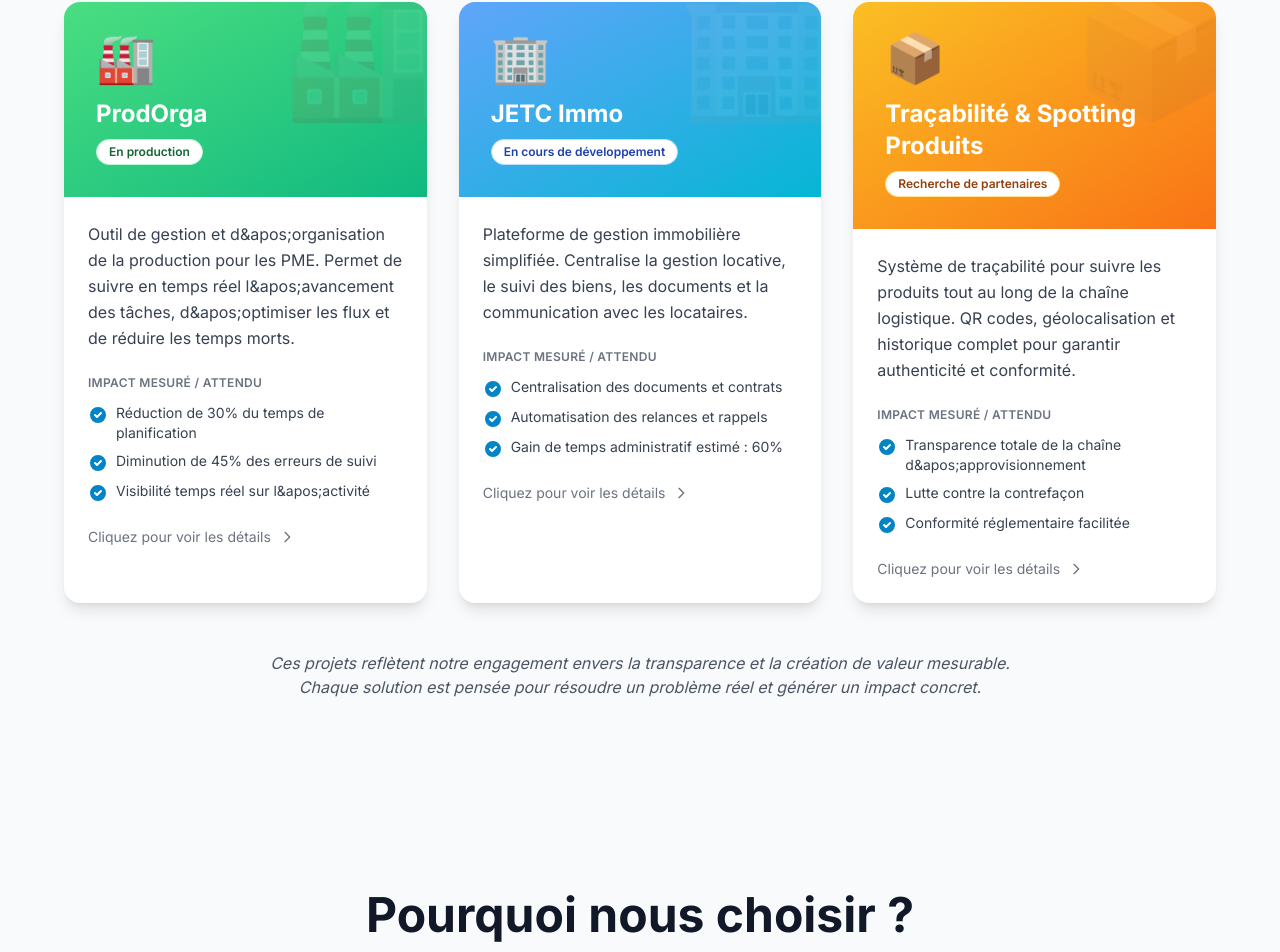
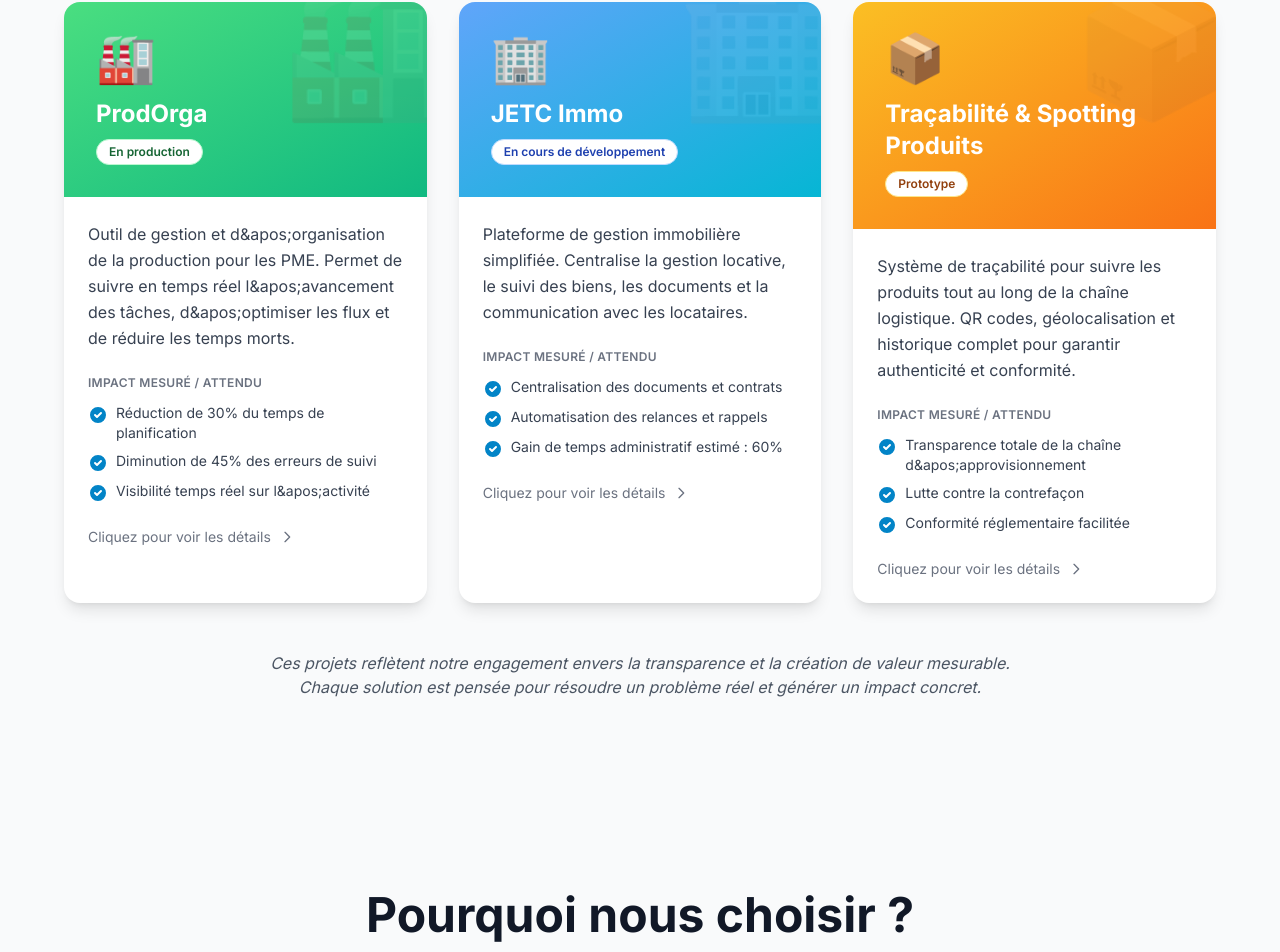
Before and after one commit to johnnyfleury87-ctrl/JECT_Solution, a Next.js app: page / in a window 1280 px wide. Shown: the part 3714-4666 px from the top of the page. Built offline with nearby package versions, Linux system fonts and the light colour scheme.

Commit message:
Mise à jour du projet Traçabilité: statut Prototype + lien QHSE + ton transparent

```diff
--- a/components/Projects.js
+++ b/components/Projects.js
@@ -71,33 +71,33 @@ const projects = [
   {
     id: 'tracabilite',
     name: 'Traçabilité & Spotting Produits',
-    status: 'Recherche de partenaires',
+    status: 'Prototype',
     statusColor: 'bg-amber-100 text-amber-800 border-amber-200',
     emoji: '📦',
     gradient: 'from-amber-400 to-orange-500',
     description: 'Système de traçabilité pour suivre les produits tout au long de la chaîne logistique. QR codes, géolocalisation et historique complet pour garantir authenticité et conformité.',
-    descriptionShort: 'Vous devez prouver que chaque produit est conforme ? Cette solution enregistre automatiquement les lots, les dates, les contrôles, et génère tous les documents pour vos audits.',
+    descriptionShort: 'Projet en phase d&apos;expérimentation pour démontrer la valeur de la traçabilité produit. Ce prototype illustre comment un système peut enregistrer automatiquement les lots, dates et contrôles QHSE, et générer les documents pour vos audits. Les fonctionnalités présentées sont indicatives et évolutives.',
     impact: [
       'Transparence totale de la chaîne d&apos;approvisionnement',
       'Lutte contre la contrefaçon',
       'Conformité réglementaire facilitée',
     ],
     kpis: [
-      { label: 'Traçabilité', value: '100%', note: 'lot → produit fini' },
-      { label: 'Délais réduits', value: '-40%', note: 'en cas de rappel' },
-      { label: 'Conformité', value: 'Garantie', note: 'audits réglementaires' }
+      { label: 'Traçabilité', value: '100%', note: 'lot → produit fini (démo)' },
+      { label: 'Délais réduits', value: '-40%', note: 'estimation en cas de rappel' },
+      { label: 'Conformité', value: 'Simulée', note: 'audits réglementaires' }
     ],
     points: [
-      'Enregistrement automatique à chaque étape de production',
+      'Enregistrement automatique à chaque étape de production (prototype)',
       'Suivi des numéros de lots matières premières',
       'Traçabilité ascendante et descendante',
       'Export des données pour audits (FDA, ISO, etc.)',
-      'Alertes sur anomalies de production',
+      'Alertes sur anomalies de production (fonctionnalité démonstrée)',
       'Interface simple pour opérateurs terrains'
     ],
     link: {
-      label: 'En savoir plus',
-      href: '/contact'
+      label: 'Voir le prototype QHSE',
+      href: 'https://product-simulation-one.vercel.app/qhse'
     }
   },
 ];
```
